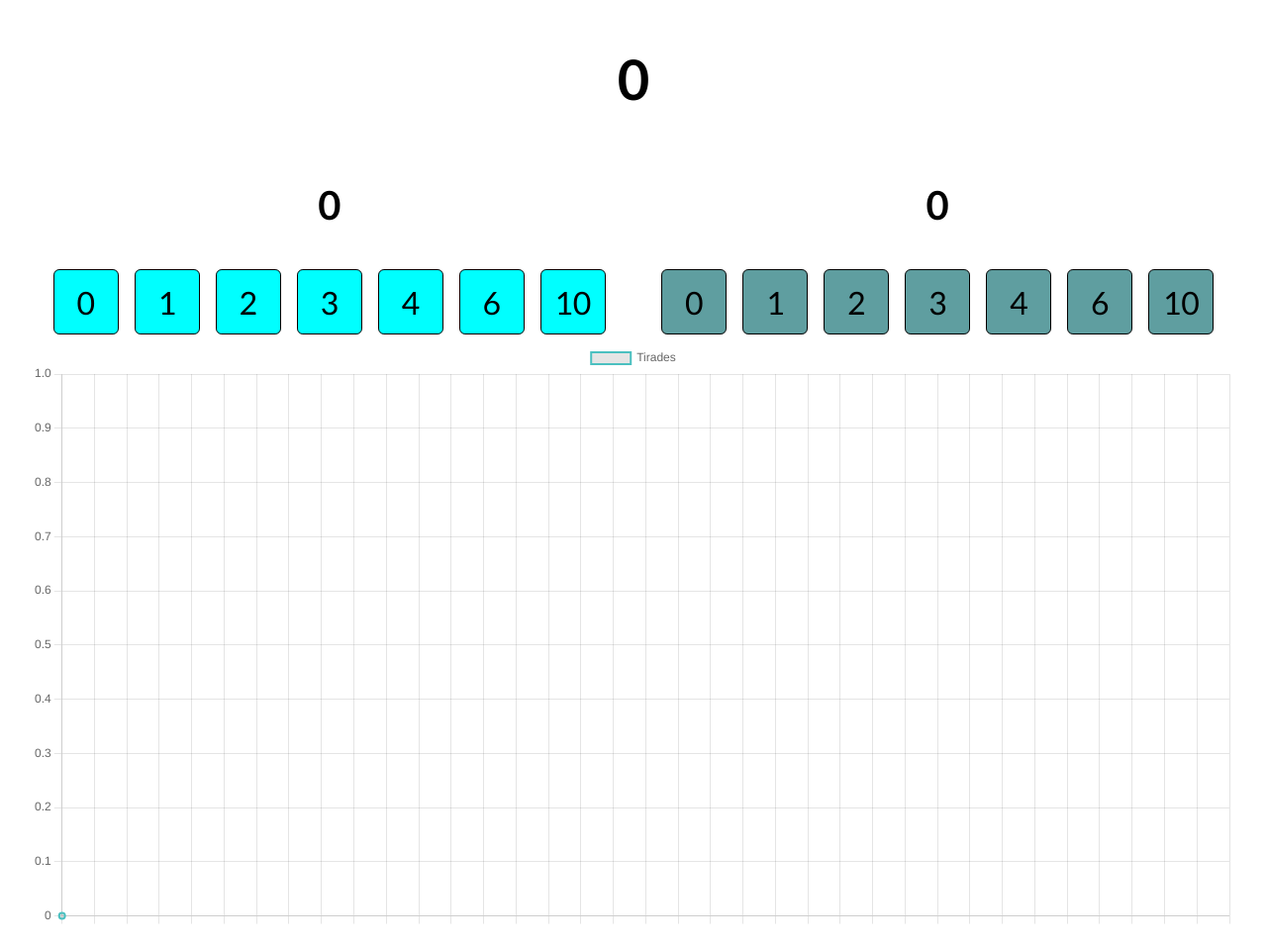
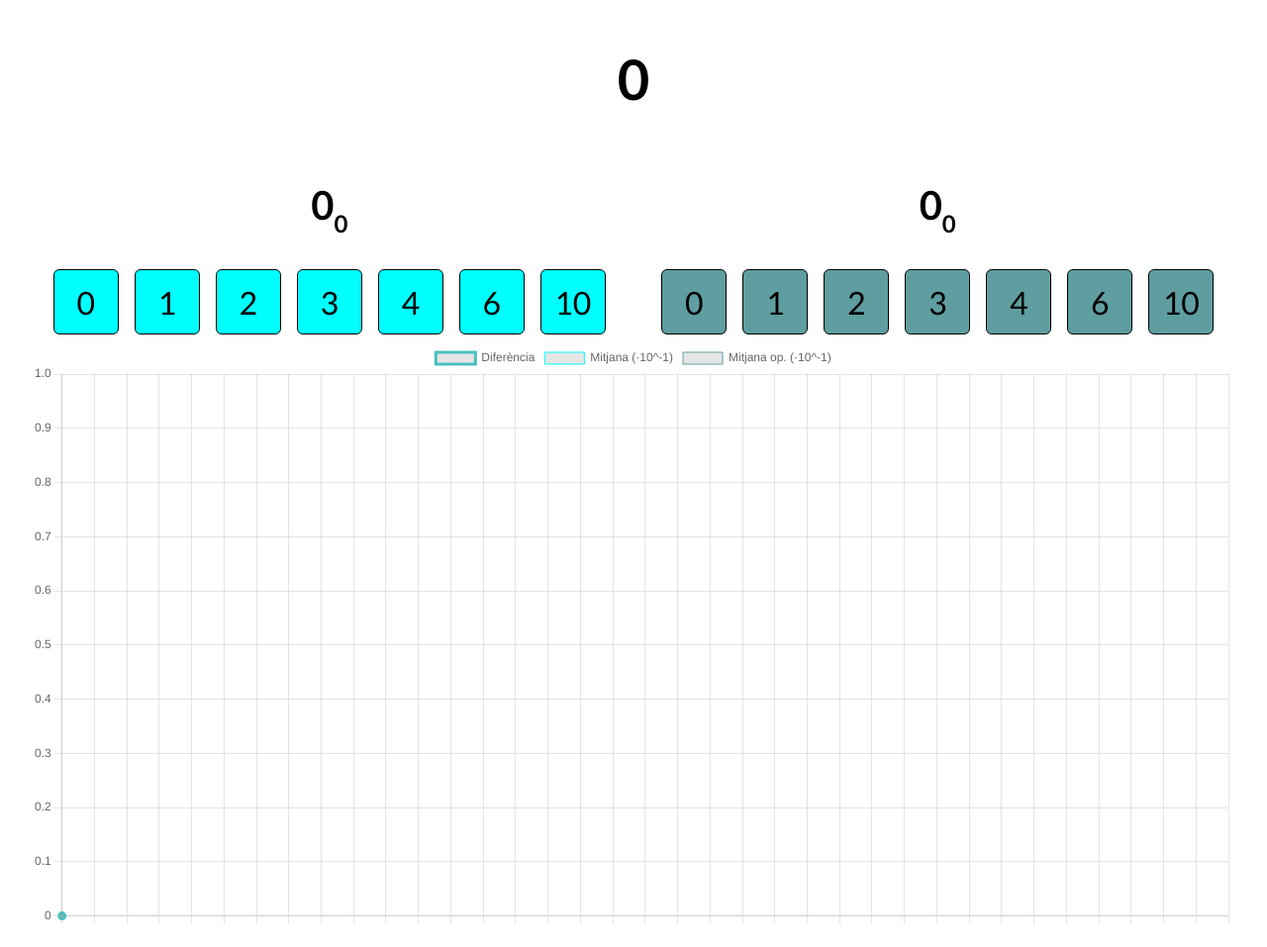
Before and after one commit to AnthrLine/BitCat-Calculadora, a plain HTML site: page index.html in a window 1280 px wide. Shown: the top 957 px of the page at 99% size. Drawn offline with nearby package versions, Linux system fonts and the light colour scheme.

Commit message:
Adding means

```diff
--- a/index.html
+++ b/index.html
@@ -18,8 +18,10 @@
     <div id="twocoldivider">
         <div class="col">
 
-
-            <h2 id="rtotallabel">50</h2>
+            <div class="totallabelwrapper">
+                <h2 id="rtotallabel">50</h2>
+                <h3 id="rmeanlabel">33</h3>
+            </div>
 
             <div class="keyboardwrapper">
 
@@ -50,7 +52,10 @@
         </div>
 
         <div class="col">
-            <h2 id="ltotallabel">50</h2>
+            <div class="totallabelwrapper">
+                <h2 id="ltotallabel">50</h2>
+                <h3 id="lmeanlabel">33</h3>
+            </div>
 
             <div class="keyboardwrapper">
 
--- a/scripts/script.js
+++ b/scripts/script.js
@@ -5,6 +5,15 @@ const lkeyboard = document.getElementsByClassName("presetscorebuttonop");
 
 let ractive = true;
 let lactive = true;
+
+// MATH VARIABLES
+
+let currentthrow = -1;
+let totalthrows = 36;
+
+let relativethrows = 1;
+
+let calcmeans = true;
 
 // BANNER RELATED VARIABLES
 
@@ -14,16 +23,24 @@ const pointsdifferencecolor = document.getElementById('color')
 const rtotallabel = document.getElementById("rtotallabel");
 const ltotallabel = document.getElementById("ltotallabel");
 
+const rmeanlabel = document.getElementById("rmeanlabel");
+const lmeanlabel = document.getElementById("lmeanlabel");
+
 
 let pointsdifference = 0;
 
 let rtotal = 0;
 let ltotal = 0;
 
+let rmean = 0;
+let lmean = 0;
+
 // GRAPH VARIABLES
 const ctx = document.getElementById('diffchart').getContext('2d');
 
 let historicdiffs = [];
+let historicrmeans = [];
+let historiclmeans = [];
 
 // DATA SAVING VARIABLES
 
@@ -31,7 +48,12 @@ let saveJSON = {
     rtotal: 0,
     ltotal: 0,
     pointsdifference: 0,
-    historicdiffs: []
+    historicdiffs: [],
+    currentthrow: 0,
+    rmean: 0,
+    lmean: 0,
+    historicrmeans: [],
+    historiclmeans: []
 }
 
 // SHARING VARIABLES
@@ -71,7 +93,7 @@ function rclick(key){
         rtotal += key;
 
         deactivate(rkeyboard);
-        updatescreen();
+        updatescreen(true);
         savestate();
     }
 }
@@ -81,7 +103,7 @@ function lclick(key){
         ltotal += key;
 
         deactivate(lkeyboard);
-        updatescreen();
+        updatescreen(true);
         savestate();
     }
 }
@@ -92,7 +114,7 @@ function lclick(key){
 
 // START OF DATA MODIFYING FUNCTIONS
 
-function updatescreen(){
+function updatescreen(calcmeans){
     rtotallabel.innerHTML = rtotal; // Update the content of the label to match the new score
     ltotallabel.innerHTML = ltotal; // Update the content of the label to match the new score
 
@@ -103,10 +125,29 @@ function updatescreen(){
     // When reached this point, ractive and lactive can only be the
     // same if both are deactivated.
     if (ractive === lactive){
+        if (calcmeans === true){
+            currentthrow++ // A full throw has been completed, add number to the current throw
+
+            relativethrows = currentthrow/totalthrows; // Calc the relative throws
+
+            // Calculate the means
+            rmean = (rtotal/relativethrows).toFixed(2);
+            lmean = (ltotal/relativethrows).toFixed(2);
+
+            // If is the start of the match set the means to 0
+            if (String(rmean) == "NaN") {
+                rmean = 0;
+                lmean = 0;
+            }
+            historicrmeans.push(rmean/10);
+            historiclmeans.push(lmean/10);
+        }
+        rmeanlabel.innerHTML = rmean; // Update the content of the label to match the new mean
+        lmeanlabel.innerHTML = lmean; // Update the content of the label to match the new mean
+
         pointsdifference = rtotal - ltotal; // Calculates points difference
 
         historicdiffs.push(Number(pointsdifference)); // Adds the difference to the historic
-
 
         diffchart.update(); // Updates the chart with the new data
 
@@ -147,11 +188,25 @@ const diffchart = new Chart(ctx, {
     data: {
         labels: ['', '', '', '', '', '', '', '', '', '', '', '', '', '', '', '', '', '', '', '', '', '', '', '', '', '', '', '', '', '', '', '', '', '', '', '', ''],
         datasets: [{
-            label: 'Tirades',
+            label: 'Diferència',
             data: historicdiffs,
             borderColor: 'rgba(75, 192, 192, 1)',
-            borderWidth: 2,
+            borderWidth: 3,
             fill: true
+        },
+        {
+            label: 'Mitjana (·10^-1)',
+            data: historicrmeans,
+            borderColor: 'rgb(0, 255, 255)',
+            borderWidth: 1,
+            fill: false
+        },
+        {
+            label: 'Mitjana op. (·10^-1)',
+            data: historiclmeans,
+            borderColor: 'rgb(95, 158, 160)',
+            borderWidth: 1,
+            fill: false
         }]
     },
     options: {
@@ -180,16 +235,27 @@ function checksave(){ // Check if there is a save, if there is, the function app
         pointsdifference = storedcontents.pointsdifference;
         rtotal = storedcontents.rtotal;
         ltotal = storedcontents.ltotal;
+        currentthrow = storedcontents.currentthrow;
+        rmean = storedcontents.rmean;
+        lmean = storedcontents.lmean;
 
         for (let i = 0; i < storedcontents.historicdiffs.length - 1; i++) {
             historicdiffs.push(storedcontents.historicdiffs[i]);
         }
 
-        updatescreen(); // Updates the screen with the new data
+        for (let i = 0; i < storedcontents.historicrmeans.length; i++) {
+            historicrmeans.push(storedcontents.historicrmeans[i]);
+        }
+
+        for (let i = 0; i < storedcontents.historiclmeans.length; i++) {
+            historiclmeans.push(storedcontents.historiclmeans[i]);
+        }
+
+        updatescreen(false); // Updates the screen with the new data
 
     }
     else{
-        updatescreen();
+        updatescreen(true);
     }
 }
 
@@ -200,6 +266,11 @@ function savestate(){
     saveJSON.ltotal = ltotal;
     saveJSON.pointsdifference = pointsdifference;
     saveJSON.historicdiffs = historicdiffs;
+    saveJSON.currentthrow = currentthrow;
+    saveJSON.rmean = rmean;
+    saveJSON.lmean = lmean;
+    saveJSON.historicrmeans = historicrmeans;
+    saveJSON.historiclmeans = historiclmeans;
 
     localStorage.setItem("save", JSON.stringify(saveJSON)); // Converting the object to a JSON and saving to localstorage
 
--- a/styles/style.css
+++ b/styles/style.css
@@ -18,6 +18,16 @@ h1{
 
 h2{
     font-size: 5vh;
+}
+
+h3{
+    font-size: 3vh;
+}
+
+.totallabelwrapper{
+    display: flex;
+    flex-direction: row;
+    align-items: end;
 }
 
 .positive{
@@ -49,7 +59,7 @@ h2{
     width: 8vh;
     height: 8vh;
 
-    background-color: aqua;
+    background-color: rgb(0, 255, 255);
 
     border: solid;
     border-radius: 9%;
@@ -70,7 +80,7 @@ h2{
     width: 8vh;
     height: 8vh;
 
-    background-color:cadetblue;
+    background-color:rgb(95, 158, 160);
 
     border: solid;
     border-radius: 9%;
```
